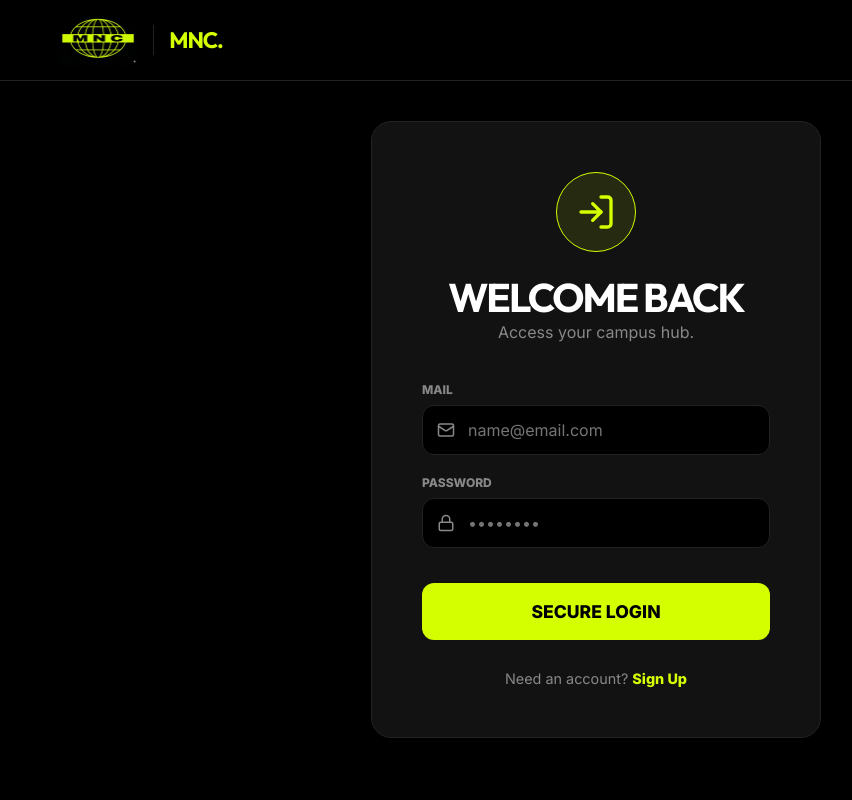
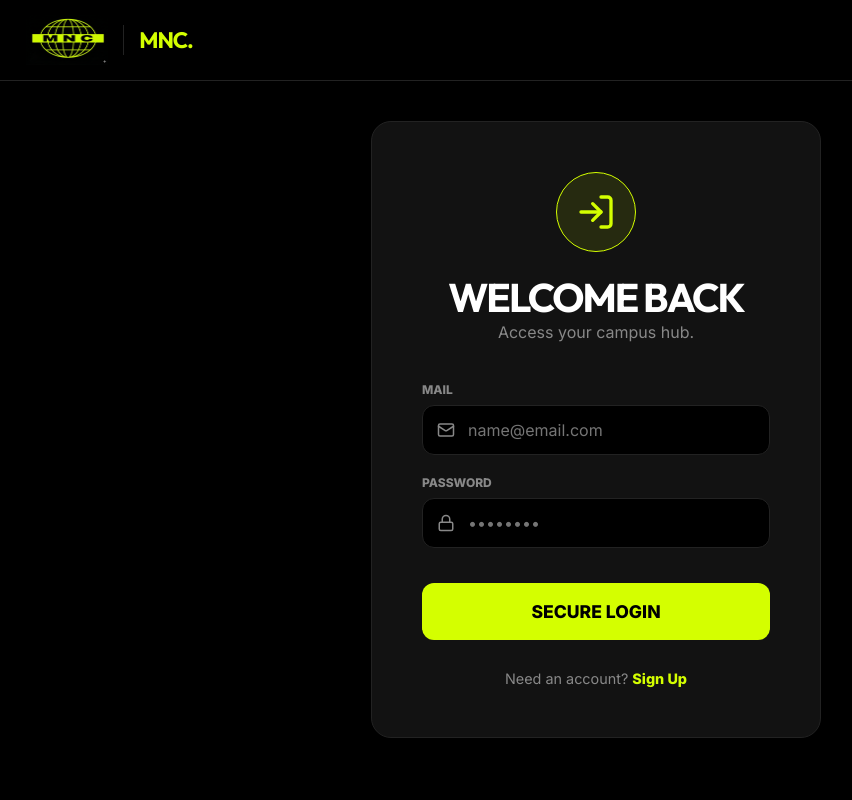
Before and after one commit to Yashwin2318/midnight-cravings, a React (Vite) app in the folder client/: page /login in a window 1280 px wide. Shown: the top 800 px of the page, without its empty margins (44-896 px from the left). Built offline with nearby package versions, Linux system fonts and the light colour scheme; no server answers.

Commit message:
Layout: Decreased side padding to 30px for a tighter fit

```diff
--- a/client/src/index.css
+++ b/client/src/index.css
@@ -33,7 +33,7 @@ h1, h2, h3, .font-heading {
 .container {
   max-width: 1200px;
   margin: 0 auto;
-  padding: 0 60px;
+  padding: 0 30px;
 }
 
 /* Glass & Card Effects */
```
